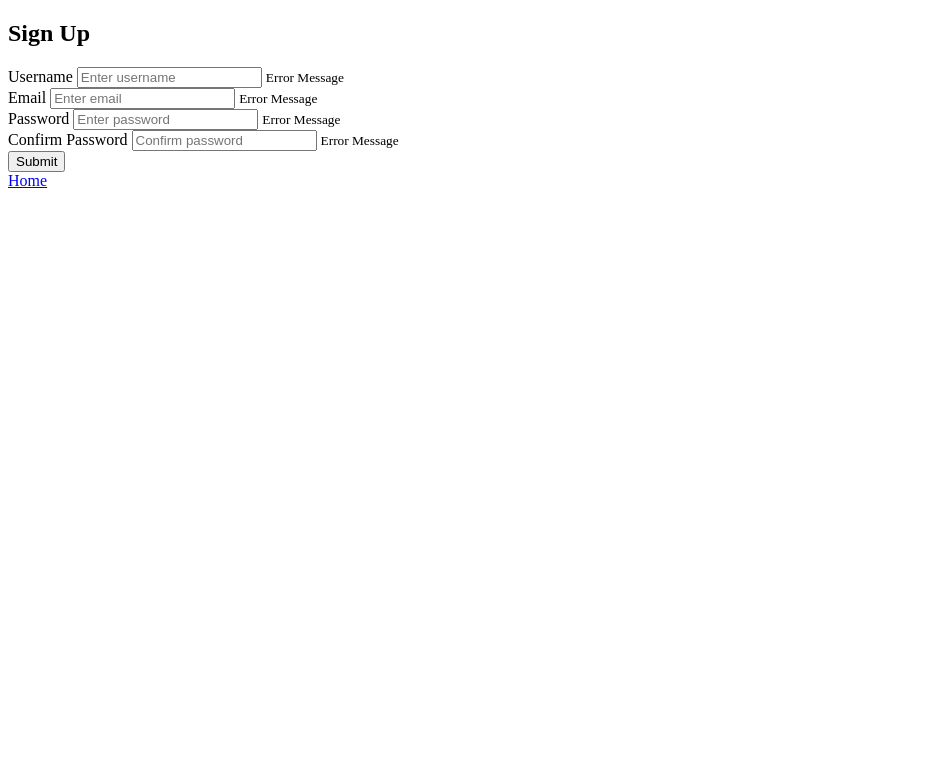
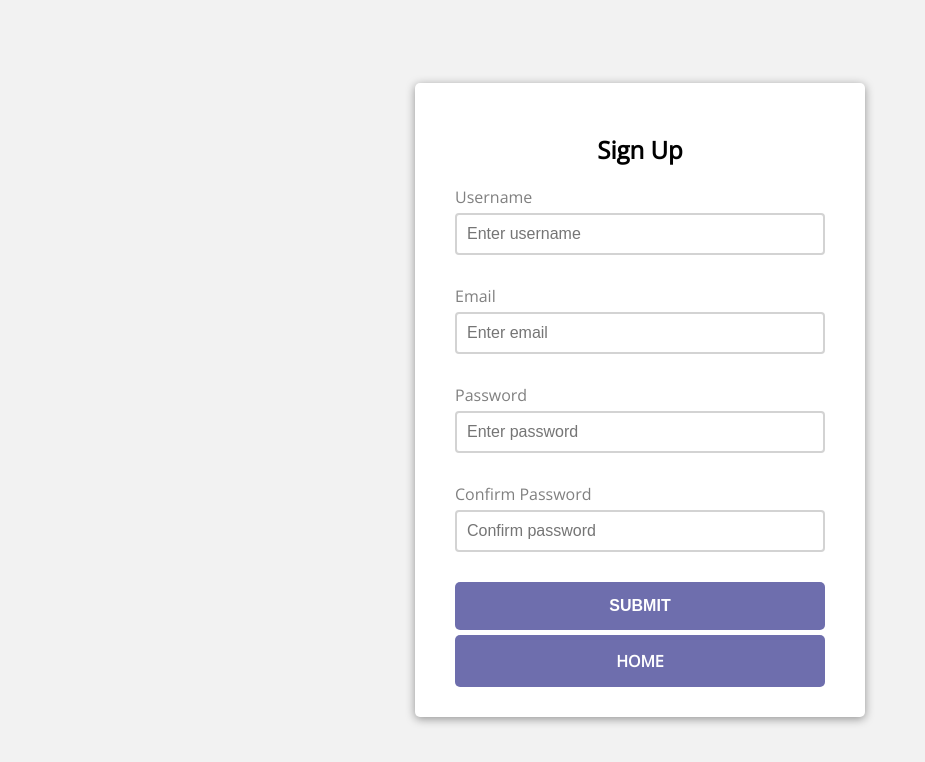
Before and after one commit to mujahidhassanwebdev/JavascriptProjects, a plain HTML site: page p01/index.html in a window 1280 px wide. Shown: the whole page, without its empty margins (0-925 px from the left). Drawn offline with nearby package versions, Linux system fonts and the light colour scheme.

Commit message:
Project1 CSS Completed
Created all CSS rules for Project 1

```diff
--- a/p01/index.html
+++ b/p01/index.html
@@ -36,8 +36,8 @@
           <small>Error Message</small>
         </div>
         <button>Submit</button>
+        <a href="../index.html" class="homebutton">Home</a>
       </form>
-      <a href="../index.html">Home</a>
     </div>
     <script type="text/javascript" src="script.js"></script>
   </body>
--- a/p01/style.css
+++ b/p01/style.css
@@ -0,0 +1,112 @@
+@import url("https://fonts.googleapis.com/css2?family=Open+Sans&display=swap");
+
+:root {
+  --success-color: limegreen;
+  --error-color: red;
+}
+
+* {
+  box-sizing: border-box;
+}
+
+body {
+  background-color: hsla(0, 0%, 50%, 0.1);
+  font-family: "Open Sans", sans-serif;
+  display: flex;
+  align-items: center;
+  justify-content: center;
+  min-height: 100vh;
+  margin: 0;
+}
+
+.container {
+  background-color: white;
+  border-radius: 5px;
+  box-shadow: 0 2px 10px rgba(0, 0, 0, 0.4);
+  width: 450px;
+}
+
+h2 {
+  text-align: center;
+  margin-bottom: 20px;
+}
+
+.form {
+  padding: 30px 40px;
+}
+
+.form-control {
+  margin-bottom: 10px;
+  padding-bottom: 20px;
+  position: relative;
+}
+
+.form-control label {
+  color: gray;
+  display: block;
+  margin: 5px 0px;
+}
+
+.form-control input {
+  border: 2px solid lightgray;
+  border-radius: 4px;
+  padding: 10px;
+  display: block;
+  width: 100%;
+  font-size: 16px;
+}
+
+.form-control input:focus {
+  outline: none;
+  border-color: gray;
+}
+
+.form-control.success input {
+  border-color: var(--success-color);
+}
+
+.form-control.error input {
+  border-color: var(--error-color);
+}
+
+.form-control small {
+  color: var(--error-color);
+  position: absolute;
+  bottom: 0;
+  left: 0;
+  visibility: hidden;
+}
+
+.form-control.error small {
+  visibility: visible;
+}
+
+.form button {
+  width: 100%;
+  padding: 15px;
+  border-radius: 5px;
+  cursor: pointer;
+  background-color: rgba(74, 74, 153, 0.8);
+  color: white;
+  border: none;
+  font-size: 16px;
+  font-weight: bold;
+  text-transform: uppercase;
+}
+
+.homebutton {
+  display: block;
+  width: 100%;
+  padding: 15px;
+  margin-top: 5px;
+  border-radius: 5px;
+  cursor: pointer;
+  background-color: rgba(74, 74, 153, 0.8);
+  color: white;
+  border: none;
+  font-size: 16px;
+  text-transform: uppercase;
+  text-decoration: none;
+  text-align: center;
+  font-weight: bold;
+}
```
